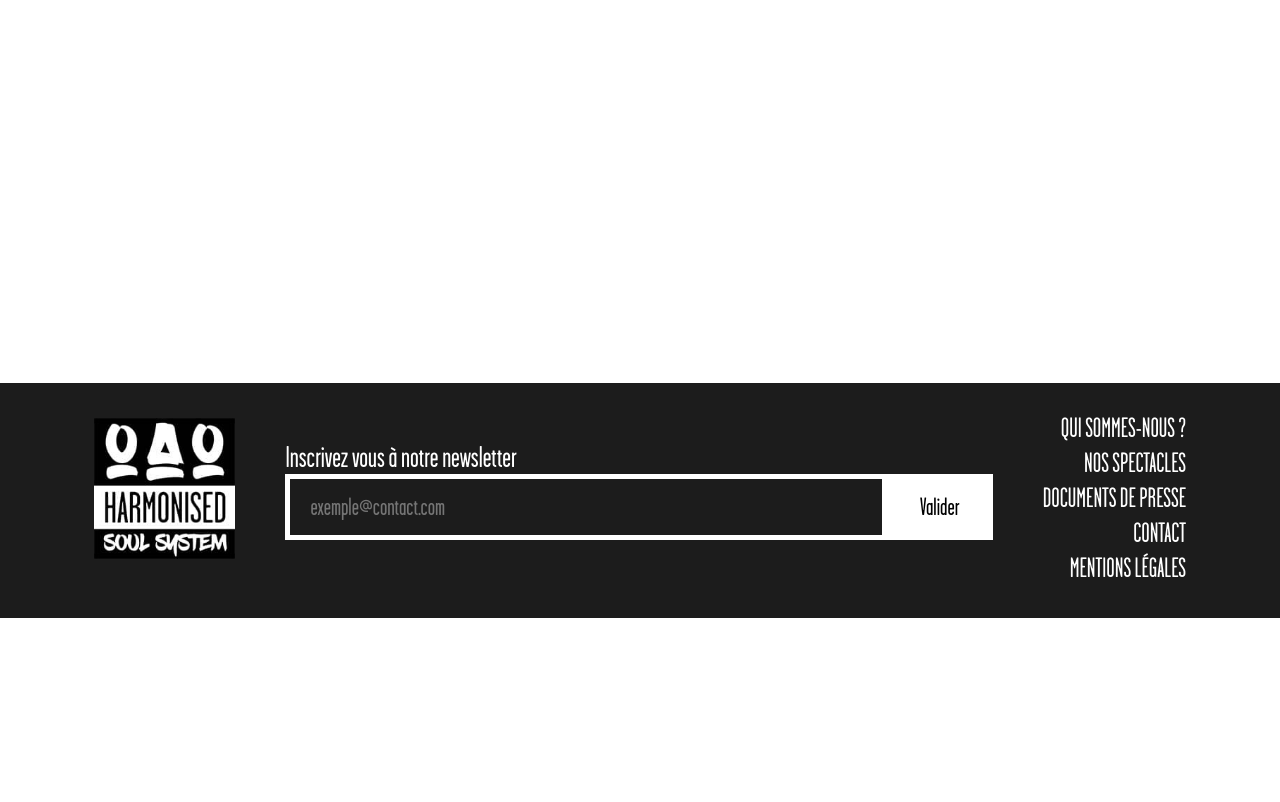
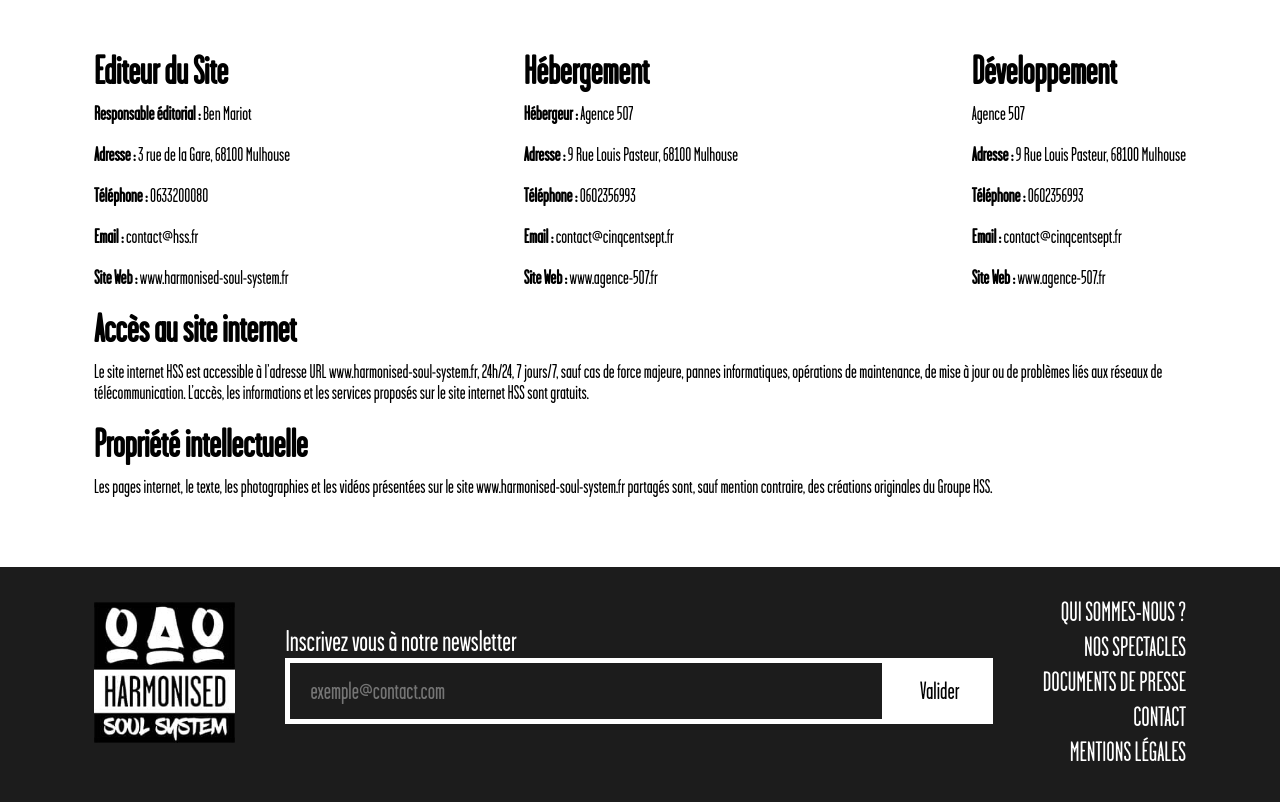
Before and after one commit to iamfaycal/hss, a PHP site: page /mentions-legales/index.php in a window 1280 px wide. Shown: the part 182-984 px from the top of the page. Before the commit the page ends 800 px from the top, so only its background shows below. Run offline with PHP 8.4, Linux system fonts and the light colour scheme.

Commit message:
Mentions légales

```diff
--- a/mentions-legales/index.php
+++ b/mentions-legales/index.php
@@ -1,5 +1,43 @@
 <?php include("../header.php") ?>
 <section class="main">
+    <div class="container row" style="justify-content: space-between;">
+        <div class="col1">
+            <h3>Editeur du Site </h3>
+            <p class="pmention"><b>Responsable éditorial :</b> Ben Mariot</p>
+            <p class="pmention"><b>Adresse :</b> 3 rue de la Gare, 68100 Mulhouse</p>
+            <p class="pmention"><b>Téléphone :</b> 0633200080</p>
+            <p class="pmention"> <b>Email :</b> contact@hss.fr</p>
+            <p class="pmention"><b>Site Web :</b> www.harmonised-soul-system.fr</p>
+        </div>
 
+    <div class="col2">
+        <h3>Hébergement </h3>
+        <p class="pmention"><b>Hébergeur :</b> Agence 507</p>
+        <p class="pmention"><b>Adresse :</b> 9 Rue Louis Pasteur, 68100 Mulhouse</p>
+        <p class="pmention"><b>Téléphone :</b> 0602356993</p>
+        <p class="pmention"> <b>Email :</b> contact@cinqcentsept.fr</p>
+        <p class="pmention"><b>Site Web :</b> www.agence-507.fr</p>
+    </div>
+
+    <div class="col3">
+        <h3>Développement </h3>
+        <p class="pmention"> Agence 507</p>
+        <p class="pmention"><b>Adresse :</b> 9 Rue Louis Pasteur, 68100 Mulhouse</p>
+        <p class="pmention"><b>Téléphone :</b> 0602356993</p>
+        <p class="pmention"> <b>Email :</b> contact@cinqcentsept.fr</p>
+        <p class="pmention"><b>Site Web :</b> www.agence-507.fr</p>
+    </div>
+    </div>
+
+    <div class="container">
+        <div class="condition">
+            <h3>Accès au site internet</h3>
+            <p class="pmention">Le site internet HSS est accessible à l’adresse URL www.harmonised-soul-system.fr, 24h/24, 7 jours/7, sauf cas de force majeure, pannes informatiques, opérations de maintenance, de mise à jour ou de problèmes liés aux réseaux de télécommunication.
+L’accès, les informations et les services proposés sur le site internet HSS sont gratuits.</p>
+
+<h3>Propriété intellectuelle</h3>
+            <p class="pmention">Les pages internet, le texte, les photographies et les vidéos présentées sur le site www.harmonised-soul-system.fr partagés sont, sauf mention contraire, des créations originales du Groupe HSS.</p>
+        </div>
+    </div>
 </section>
 <?php include("../footer.php") ?>
--- a/style.css
+++ b/style.css
@@ -22,6 +22,7 @@
 h3.title {
     font-size: 40px;
 }
+b{font-size: 20px;}
 p, a, button { font-size: 22px; }
 a, button { display: inline-block; }
 .qsn{text-align: center;}
@@ -456,3 +457,9 @@
 
 
 }
+
+/* MENTIONS*/
+
+.pmention{
+    font-size: 20px;
+}
```
